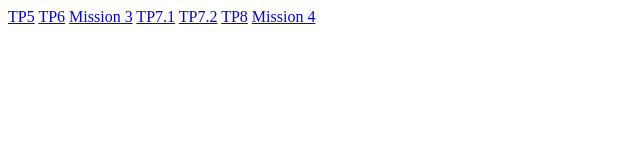
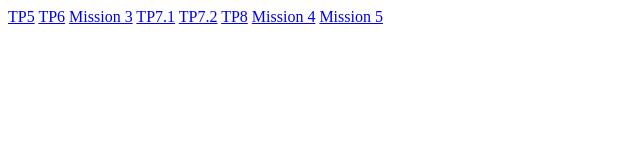
Before and after one commit to fombaismael00-bit/Portfolio, a plain HTML site: page index.html in a window 1280 px wide. Shown: the full height of the page, 0-640 px from the left. Drawn offline with Linux system fonts and the light colour scheme.

Commit message:
Update index.html

```diff
--- a/index.html
+++ b/index.html
@@ -13,6 +13,8 @@
     <a href="tp7.2/index.html">TP7.2</a>
     <a href="tp8/index.html">TP8</a>
     <a href="mission4/mission4_FOMBA_Ismael.pdf">Mission 4</a>
+    <a href="mission5/index.html">Mission 5</a>
+
 
 </body>
 
```
